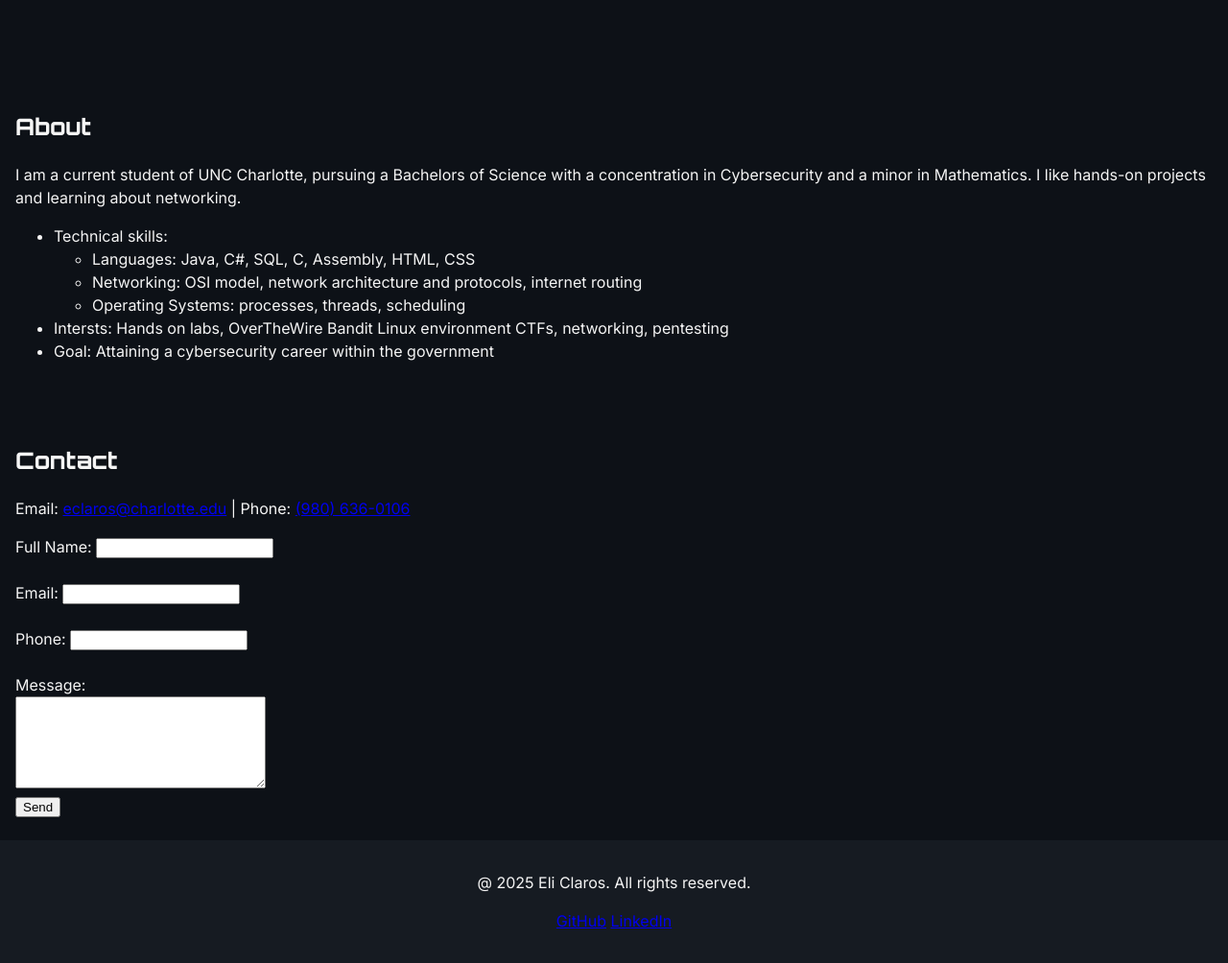
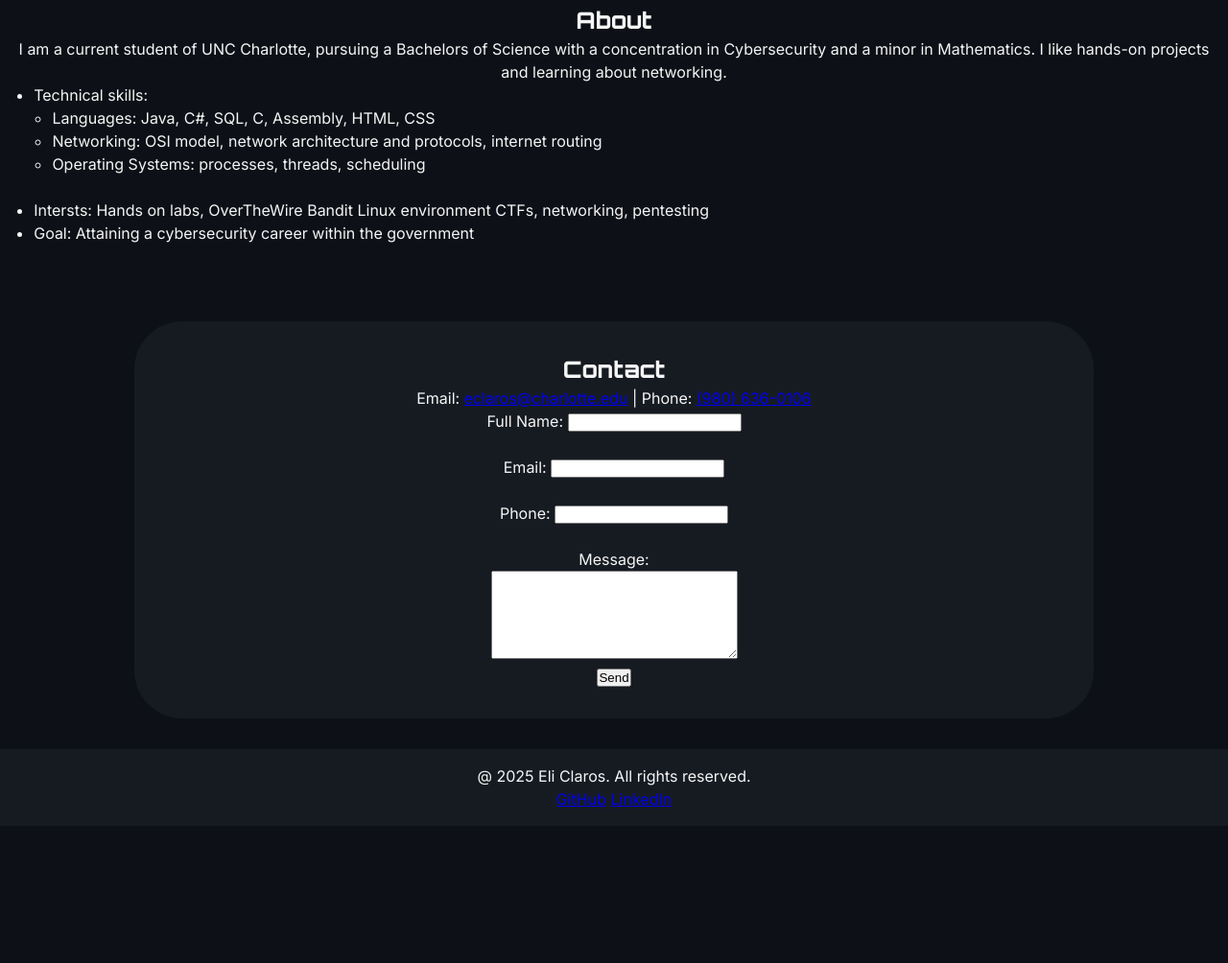
Before and after one commit to eclaros029/Project-1-ITIS-3135, a plain HTML site: page index.html in a window 1280 px wide. Shown: the part 605-1609 px from the top of the page at 96% size. After the commit the page ends 1466 px from the top, so only its background shows below. Drawn offline with Linux system fonts and the light colour scheme.

Commit message:
Contact section
rearranged the code as well, just for better readability. Center aligned text

```diff
--- a/styling.css
+++ b/styling.css
@@ -5,6 +5,12 @@
     --clr-surface: #161b22;
     --clr-text: #f5f5f5;
     --clr-secondary-text: #9ca3af;
+}
+
+* {
+    margin: 0;
+    padding: 0;
+    box-sizing: border-box;
 }
 
 html, body {
@@ -22,21 +28,38 @@ body {
     grid-template-rows: auto 1fr auto;
   }
 
+header, footer {
+    background-color: var(--clr-surface);
+    color: var(--clr-text);
+    padding: 1rem;
+    text-align: center;
+}
+
 h1, h2, h3 {
     font-family: 'Orbitron', sans-serif;
+}
+
+#hero {
+    height: 60vh;
+    min-height: 350px;
+    background-image: url('images/abstract-blue-futuristic-background-big-600nw-1729069588.webp');
+    background-size: cover;
+    background-position: center;
+    text-align: center;
+}
+
+#contact {
+    max-width: 1000px;
+    margin: 2rem auto;
+    padding: 2rem;
+    border-radius: 50px;
+    background-color: var(--clr-surface);
 }
 
 img {
     max-width: 100%;
     height: auto;
     display: block;
-}
-
-header, footer {
-    background-color: var(--clr-surface);
-    color: var(--clr-text);
-    padding: 1rem;
-    text-align: center;
 }
 
 nav ul {
@@ -63,6 +86,19 @@ section {
     padding: 1.5rem 1rem;
     max-width: 1400px;
     margin: 0 auto;
+    text-align: center;
+}
+
+section ul{
+    display: block;
+    text-align: left;
+    margin: 0 auto 1.5rem;
+    padding-left: 1.2rem;
+}
+
+.cards {
+    display: block;
+    gap: 1rem;
 }
 
 .project-card {
@@ -84,23 +120,9 @@ section {
     margin-bottom: .75rem;
 }
 
-.cards {
-    display: block;
-    gap: 1rem;
-}
-
 @media (min-width: 1200px) {
     .cards {
         display: grid;
         grid-template-columns: repeat(3, 1fr);
     }
 }
-
-#hero {
-    height: 60vh;
-    min-height: 350px;
-    background-image: url('images/abstract-blue-futuristic-background-big-600nw-1729069588.webp');
-    background-size: cover;
-    background-position: center;
-    text-align: center;
-}
```
Also changed, not shown: images/abstract-blue-futuristic-background-big-600nw-1729069588.webp (added).
